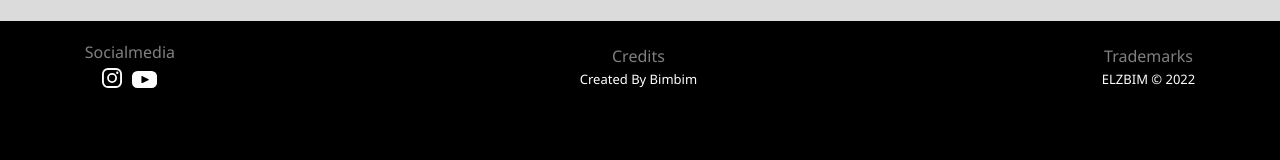
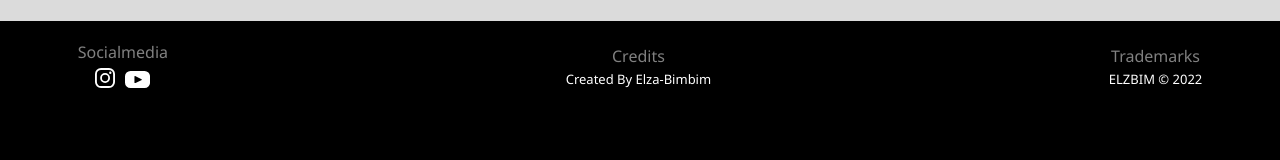
Before and after one commit to Ezbim/Elzbim.github.io, a plain HTML site: page index.html in a window 1280 px wide. Shown: the part 779-939 px from the top of the page. Drawn offline with nearby package versions, Linux system fonts and the light colour scheme.

Commit message:
credit change

```diff
--- a/Bstyle.css
+++ b/Bstyle.css
@@ -380,7 +380,7 @@
 
 /* MOBILE VERSION */
 
-@media screen and (max-width:700px) {
+@media screen and (max-width:820px) {
     .nav__container{
         justify-content:space-between;
         max-width: 1300px;
--- a/index.html
+++ b/index.html
@@ -76,7 +76,7 @@
 
                         <p1 class="footer" id="footer1">Credits
                             <li>
-                                <p2 class="footer__iner">Created By Bimbim</p2>
+                                <p2 class="footer__iner">Created By Elza-Bimbim</p2>
                             </li>
                         </p1>
                         <p1 class="footer">Trademarks
```
